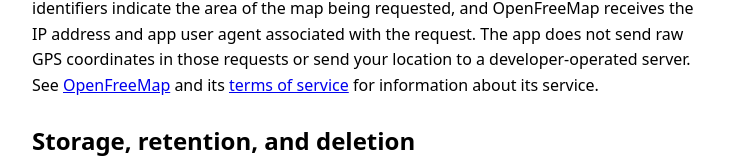
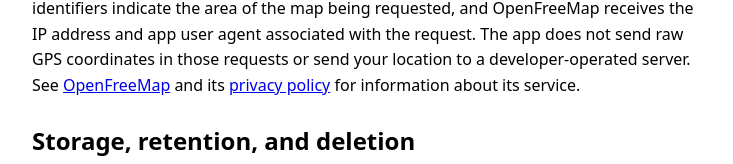
Before and after one commit to Csaba8472/street-map-watch-face-support, a plain HTML site: page index.html in a window 1280 px wide. Shown: the part 375-539 px from the top of the page, without its empty margins (272-1005 px from the left). Drawn offline with Linux system fonts and the light colour scheme.

Commit message:
Link the map provider privacy policy

```diff
--- a/index.html
+++ b/index.html
@@ -17,7 +17,7 @@ h1,h2 { line-height: 1.2; } h2 { margin-top: 1.8rem; }
 <p>This policy covers Street Map Watch Face for Wear OS, package <code>com.hcsaba.mapwatchface</code>.</p>
 <h2>Location and map requests</h2>
 <p>If you grant location access, the app uses your watch’s location to draw a street map around you. If you grant background location access, the map can update while the app is closed. The app relies on Android and Google Play services to obtain location.</p>
-<p>The watch requests nearby map tiles directly from OpenFreeMap over HTTPS. Tile identifiers indicate the area of the map being requested, and OpenFreeMap receives the IP address and app user agent associated with the request. The app does not send raw GPS coordinates in those requests or send your location to a developer-operated server. See <a href="https://openfreemap.org/">OpenFreeMap</a> and its <a href="https://openfreemap.org/terms/">terms of service</a> for information about its service.</p>
+<p>The watch requests nearby map tiles directly from OpenFreeMap over HTTPS. Tile identifiers indicate the area of the map being requested, and OpenFreeMap receives the IP address and app user agent associated with the request. The app does not send raw GPS coordinates in those requests or send your location to a developer-operated server. See <a href="https://openfreemap.org/">OpenFreeMap</a> and its <a href="https://openfreemap.org/privacy/">privacy policy</a> for information about its service.</p>
 <h2>Storage, retention, and deletion</h2>
 <p>The app keeps the latest location, downloaded map tiles and rendered map, settings, and refresh diagnostics in Android app storage. This enables offline viewing and reduces repeated downloads. The latest location and map are replaced when newer data is saved. Cached tiles are evicted as the cache fills. Android may back up app data according to your device settings. You can revoke location access in your watch’s app permissions and clear app storage or uninstall the app to remove its on-device data.</p>
 <h2>Accounts and purchases</h2>
```
